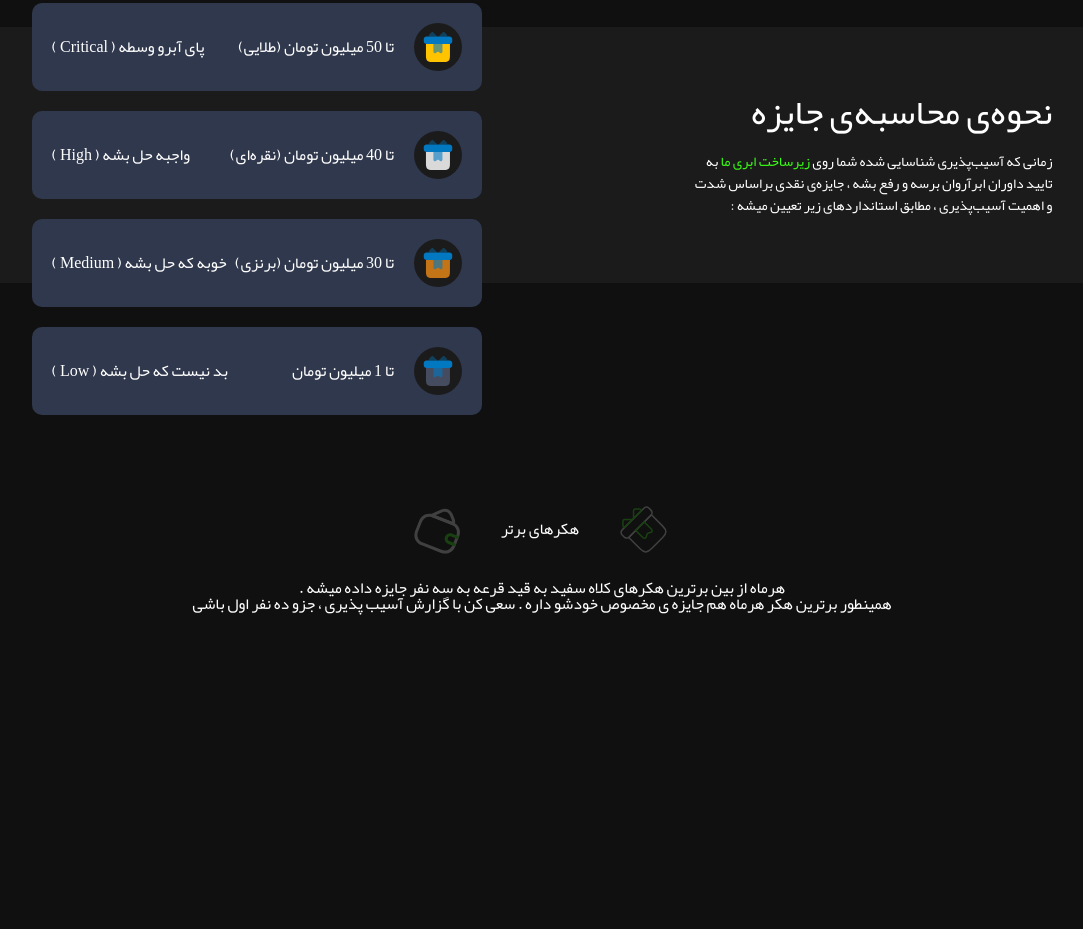
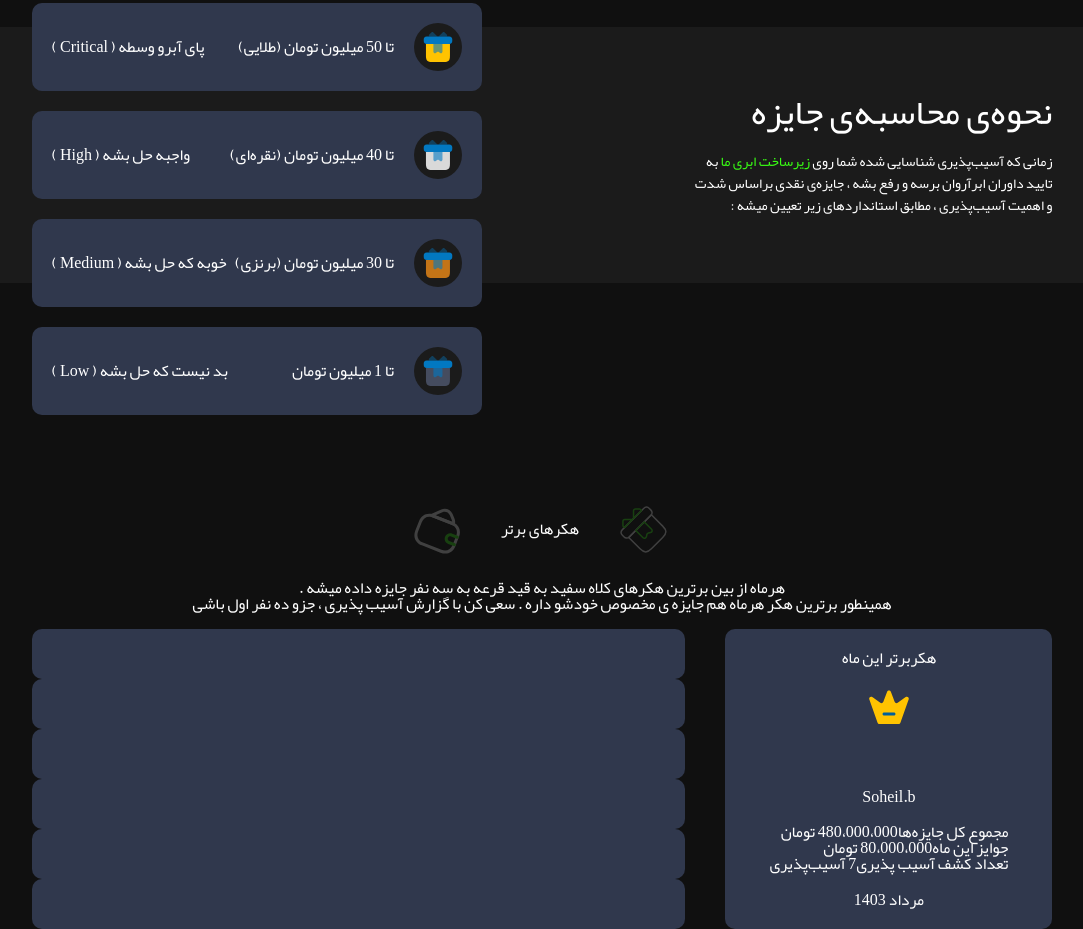
Before and after one commit to ehsantorabi1985/cf-26-midterm, a plain HTML site: page index.html in a window 1280 px wide. Shown: the part 1435-2364 px from the top of the page, without its empty margins (168-1251 px from the left). Before the commit the page ends 2064 px from the top, so only its background shows below. Drawn offline with Linux system fonts and the light colour scheme.

Commit message:
we hafly developed announcing part

```diff
--- a/index.css
+++ b/index.css
@@ -300,3 +300,25 @@ section.competition {
   padding: 17px 100px;
   text-align: center;
 }
+.best-hackers .holder {
+  gap: 40px;
+}
+.best-hackers .announcing-best {
+  flex-direction: column;
+  align-items: center;
+  justify-content: space-around;
+  gap: 17px;
+  padding: 20px 0;
+}
+.best-hackers .announcing-best img.crown {
+  width: 48px;
+  height: 48px;
+}
+.best-hackers .announcing-best .first-person-pic {
+  width: 120px;
+  height: 120px;
+}
+.best-hackers .announcing-best .first-person-pic {
+  width: 100%;
+  height: auto;
+}
--- a/index.html
+++ b/index.html
@@ -220,9 +220,38 @@
               کن با گزارش آسیب پذیری ، جزو ده نفر اول باشی
             </p>
           </div>
-          <div class="holder">
-            <div class="announcing-best col-4"></div>
-            <div class="announcing col-8"></div>
+          <div class="holder flex">
+            <div class="announcing-best col-4 btn flex">
+              <h4>هکربرتر این ماه</h4>
+              <img class="crown" src="./assets/images/crown.svg" alt="" />
+              <div class="first-person-pic"><img src="" alt="" /></div>
+              <p class="first-person-name">Soheil.b</p>
+              <div class="discover">
+                <div class="sum flex">
+                  <p>مجموع کل جایزه‌ها</p>
+                  <p><span>480،000،000</span> تومان</p>
+                </div>
+                <div class="gift flex">
+                  <p>جوایز این ماه</p>
+                  <p><span>80،000،000 </span>تومان</p>
+                </div>
+                <div class="discover-num flex">
+                  <p>تعداد کشف آسیب پذیری</p>
+                  <p><span>7 </span>آسیب‌پذیری</p>
+                </div>
+              </div>
+              <p>مرداد 1403</p>
+            </div>
+            <div class="announcing col-8">
+              <div class="holder-btn">
+                <div class="btn"></div>
+                <div class="btn"></div>
+                <div class="btn"></div>
+                <div class="btn"></div>
+                <div class="btn"></div>
+                <div class="btn"></div>
+              </div>
+            </div>
           </div>
         </div>
       </section>
```
Also changed, not shown: assets/images/crown.svg (added).
